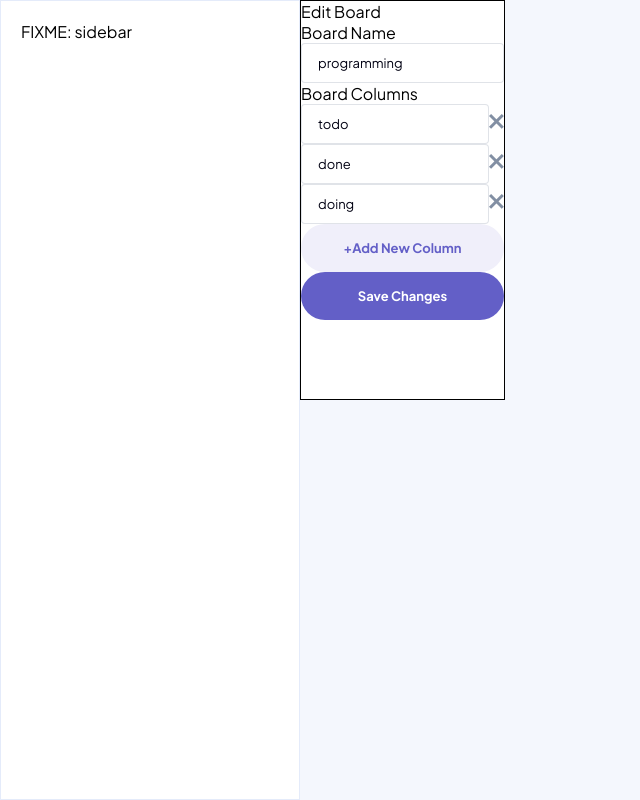
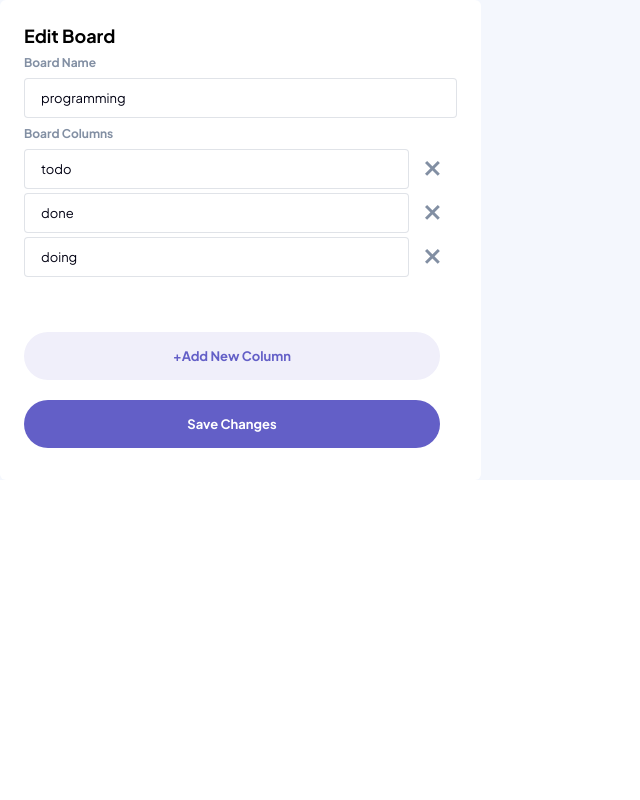
Before and after one commit to ryjw/Kanban-task-management, a Next.js app: page / in a window 1280 px wide. Shown: the whole page, without its empty margins (0-640 px from the left). Built offline with nearby package versions, Linux system fonts and the light colour scheme.

Commit message:
added some CSS

```diff
--- a/src/app/layout.js
+++ b/src/app/layout.js
@@ -1,22 +1,19 @@
-import { Plus_Jakarta_Sans } from 'next/font/google';
-import Sidebar from '@/components/Sidebar';
-import './globals.scss';
+import { Plus_Jakarta_Sans } from "next/font/google";
+import Sidebar from "@/components/Sidebar";
+import "./globals.scss";
 
-const plus_jakarta_sans = Plus_Jakarta_Sans({ subsets: ['latin'] });
+const plus_jakarta_sans = Plus_Jakarta_Sans({ subsets: ["latin"] });
 
 export const metadata = {
-  title: 'Kanban Task Manager',
-  description: 'Your first stop for organisation!',
+  title: "Kanban Task Manager",
+  description: "Your first stop for organisation!",
 };
 
 export default function RootLayout({ children }) {
   return (
     <html lang="en">
       <body className={plus_jakarta_sans.className}>
-        <main>
-          <Sidebar />
-          {children}
-        </main>
+        <main>{children}</main>
       </body>
     </html>
   );
--- a/src/modules/EditBoard.jsx
+++ b/src/modules/EditBoard.jsx
@@ -240,27 +240,32 @@ export default function EditBoard() {
 
   return (
     <div className={styles.outerDiv}>
-      <label>Edit Board</label>
-      <label>Board Name</label>
+      <div className={styles.innerDiv}>
+        <label className={styles.heading}>Edit Board</label>
+        <label className={styles.subheading}>Board Name</label>
         <TextField
+          className={styles.boardName}
           value={editBoard.name}
           onChange={(e) =>
             setEditBoard((prev) => ({ ...prev, name: e.target.value }))
           }
         />
-      <label>Board Columns</label>
+        <label className={styles.subheading}>Board Columns</label>
         <div className={styles.columns}>
           {editBoard.columns.map((column, i) => {
             return (
-            <div>
+              <div className={styles.columnUnit}>
                 <TextField
                   key={column.id}
                   value={column.name}
+                  variant={"small"}
                   onChange={(e) => {
                     setEditBoard((prev) => ({
                       ...prev,
                       columns: prev.columns.map((column, index) =>
-                      index === i ? { ...column, name: e.target.value } : column
+                        index === i
+                          ? { ...column, name: e.target.value }
+                          : column
                       ),
                     }));
                   }}
@@ -278,15 +283,16 @@ export default function EditBoard() {
                     });
                   }}
                 >
-                <Image src={cross} />
+                  <Image src={cross} alt="delete icon" />
                 </button>
               </div>
             );
           })}
           {newColumns.map((column, i) => {
             return (
-            <div>
+              <div className={styles.columnUnit}>
                 <TextField
+                  variant="small"
                   key={i}
                   value={column}
                   onChange={(e) => {
@@ -313,16 +319,19 @@ export default function EditBoard() {
                     });
                   }}
                 >
-                <Image src={cross} />
+                  <Image src={cross} alt="delete icon" />
                 </button>
               </div>
             );
           })}
         </div>
+      </div>
+      <div className={styles.buttonContainer}>
         <Button onClick={addColumn} variant="secondary">
           +Add New Column
         </Button>
         <Button onClick={handleSubmit}>Save Changes</Button>
       </div>
+    </div>
   );
 }
--- a/src/modules/EditBoard.module.scss
+++ b/src/modules/EditBoard.module.scss
@@ -3,17 +3,42 @@
 
 .outerDiv {
   background-color: white;
-  border: black 1px solid;
-  height: 400px;
-  //   width: 200px;
+  height: 473px;
+  width: 343px;
+  border-radius: 6px;
+  display: flex;
+  flex-direction: column;
+  justify-content: space-between;
+  overflow: auto;
+}
+
+.innerDiv {
+  display: flex;
+  flex-direction: column;
+  padding: 24px 24px 0px 24px;
+}
+
+.spaceBetween {
   display: flex;
   flex-direction: column;
 }
 
 .columns {
-  overflow-x: scroll;
+  // overflow-y: scroll;
   display: flex;
   flex-direction: column;
+  gap: 4px;
+}
+
+.columnUnit {
+  display: flex;
+  justify-content: space-between;
+  align-items: center;
+  white-space: nowrap;
+}
+
+.boardName {
+  width: 295px;
 }
 
 .button {
@@ -25,3 +50,45 @@
   cursor: pointer;
   outline: inherit;
 }
+
+.buttonContainer {
+  display: flex;
+  flex-direction: column;
+  gap: 20px;
+  width: 295px;
+  margin: 32px 24px;
+}
+
+.heading {
+  @include heading-l;
+}
+
+.subheading {
+  @include heading-s;
+  color: $medium-grey;
+  margin: 8px 0;
+}
+
+@include lg {
+  .outerDiv {
+    height: 480px;
+    width: 481px;
+  }
+  .columnUnit,
+  .boardName,
+  .buttonContainer {
+    width: 416px;
+  }
+}
+
+@include md {
+  .outerDiv {
+    height: 480px;
+    width: 481px;
+  }
+  .columnUnit,
+  .boardName,
+  .buttonContainer {
+    width: 416px;
+  }
+}
--- a/src/partials/_textfield.module.scss
+++ b/src/partials/_textfield.module.scss
@@ -1,9 +1,9 @@
 @use "@/partials/variables" as *;
 @use "@/partials/breakpoints" as *;
 
-.default {
+%default {
   @include body-l;
- height: 40px;
+  height: 40px;
   border-radius: 4px;
   border: 1px solid $medium-grey-25;
   box-sizing: border-box;
@@ -20,3 +20,12 @@
     border-color: $red-primary;
   }
 }
+
+.default {
+  @extend %default;
+}
+
+.small {
+  @extend %default;
+  width: 385px;
+}
```
Lines whose indentation alone changed are shown as unchanged.
